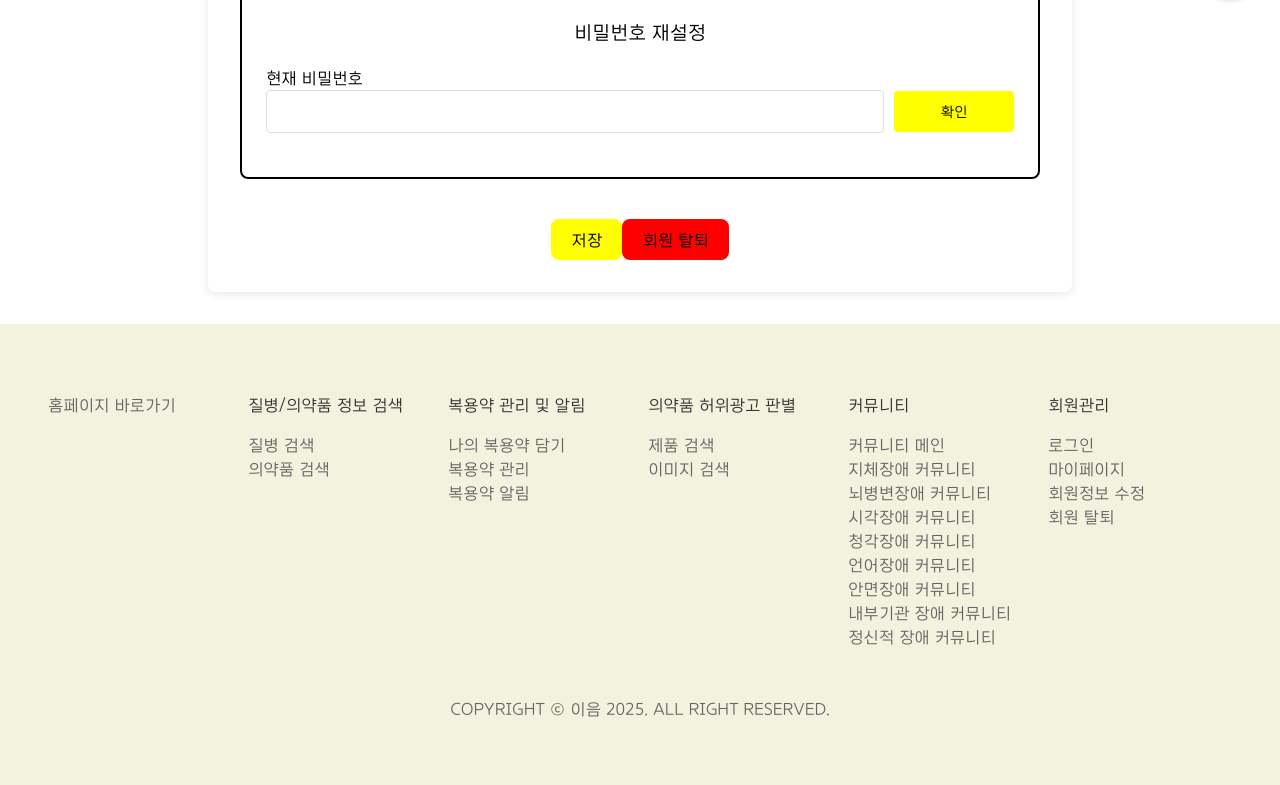
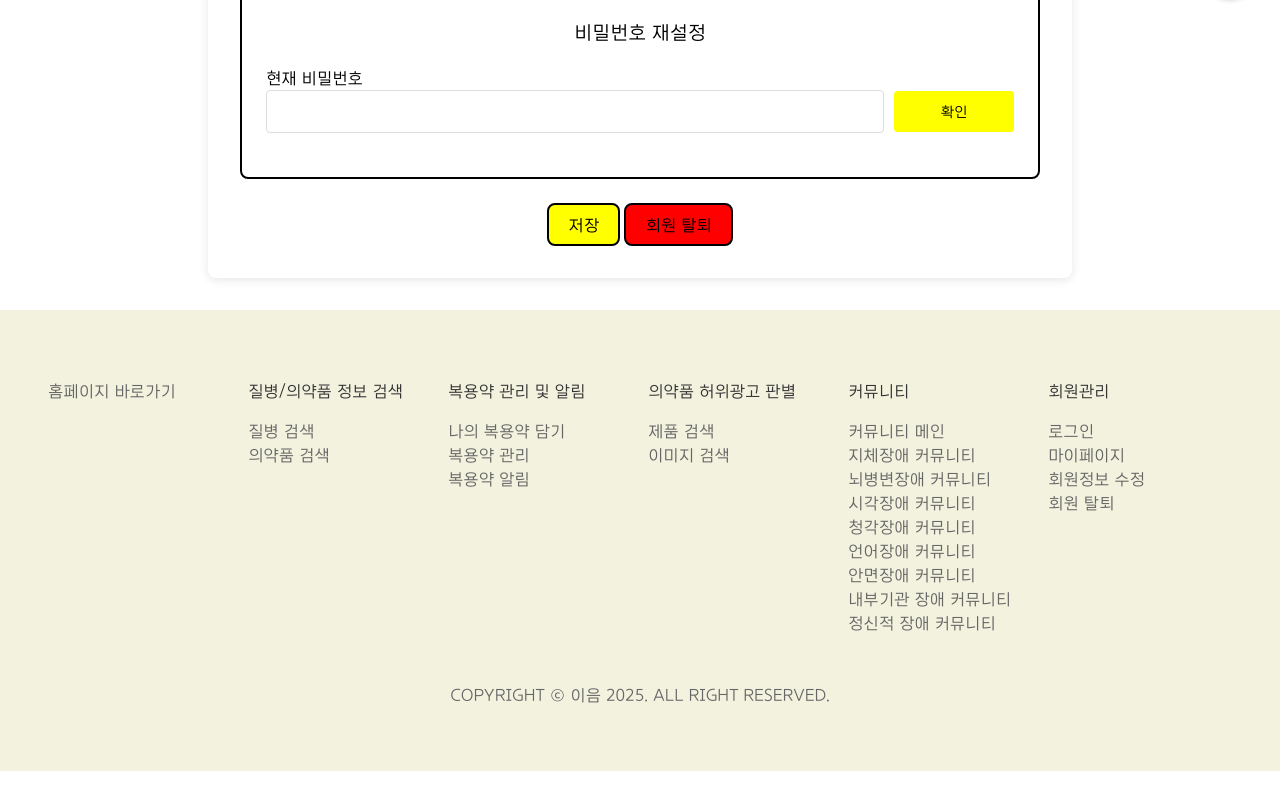
Before and after one commit to davJ-star/hanwha-ieum-seongwook, a React (Vite) app in the folder frontend/my-react-app/: page /MemberInfo in a window 1280 px wide. Shown: the part 782-1567 px from the top of the page. Built offline with nearby package versions, Linux system fonts and the light colour scheme.

Commit message:
style: improve button styling in MemberInfo page
- Added margin and border styling for action buttons
- Ensured consistent button appearance with black border

```diff
--- a/frontend/my-react-app/src/styles/pages/Memberinfo.css
+++ b/frontend/my-react-app/src/styles/pages/Memberinfo.css
@@ -53,6 +53,11 @@
 
   .actions {
     text-align: center;
+  }
+
+  .actions button {
+    margin: 0 2px;
+    border: 2px solid #000000 !important;
   }
 
   .delete-account {
```
